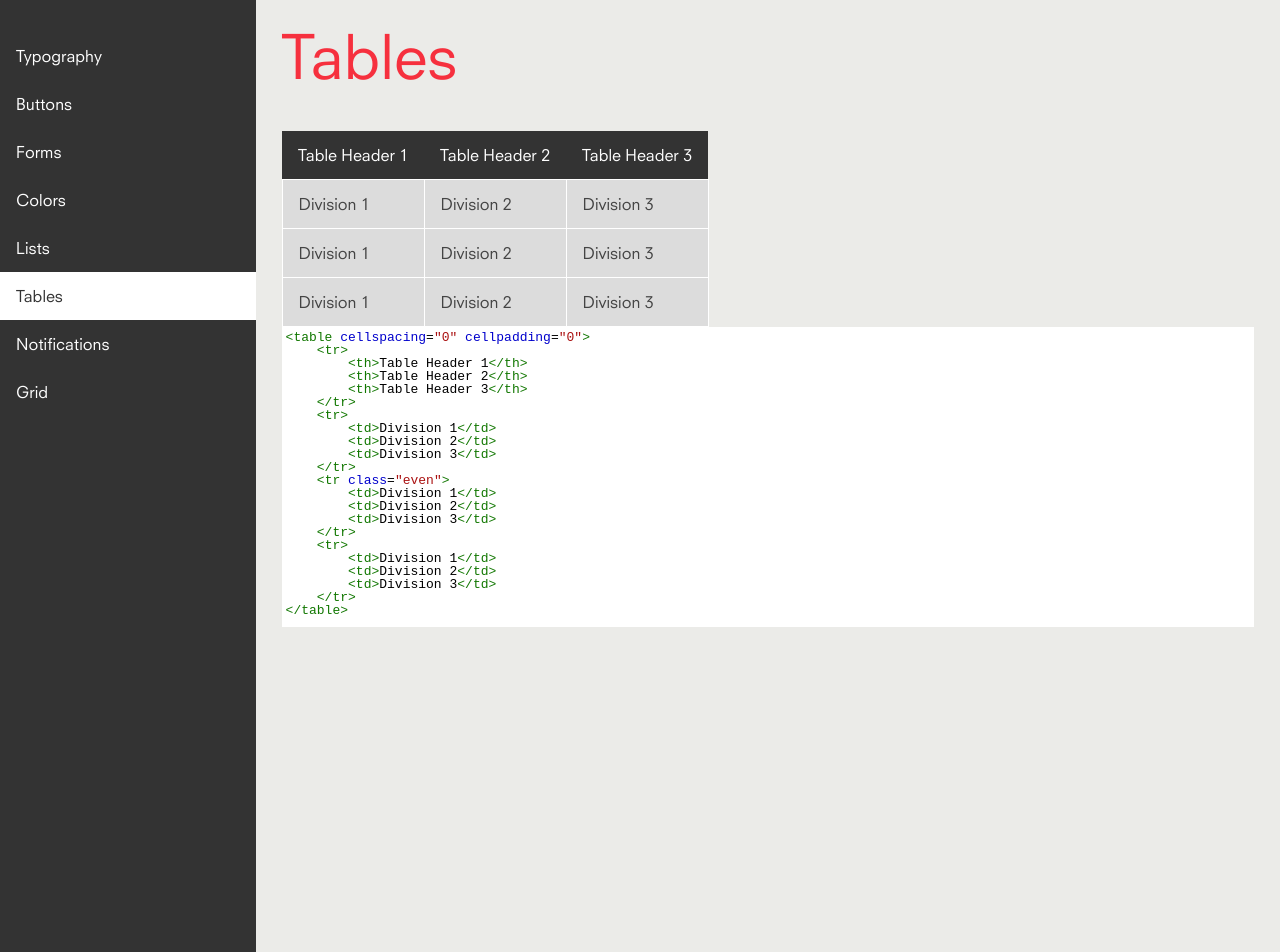
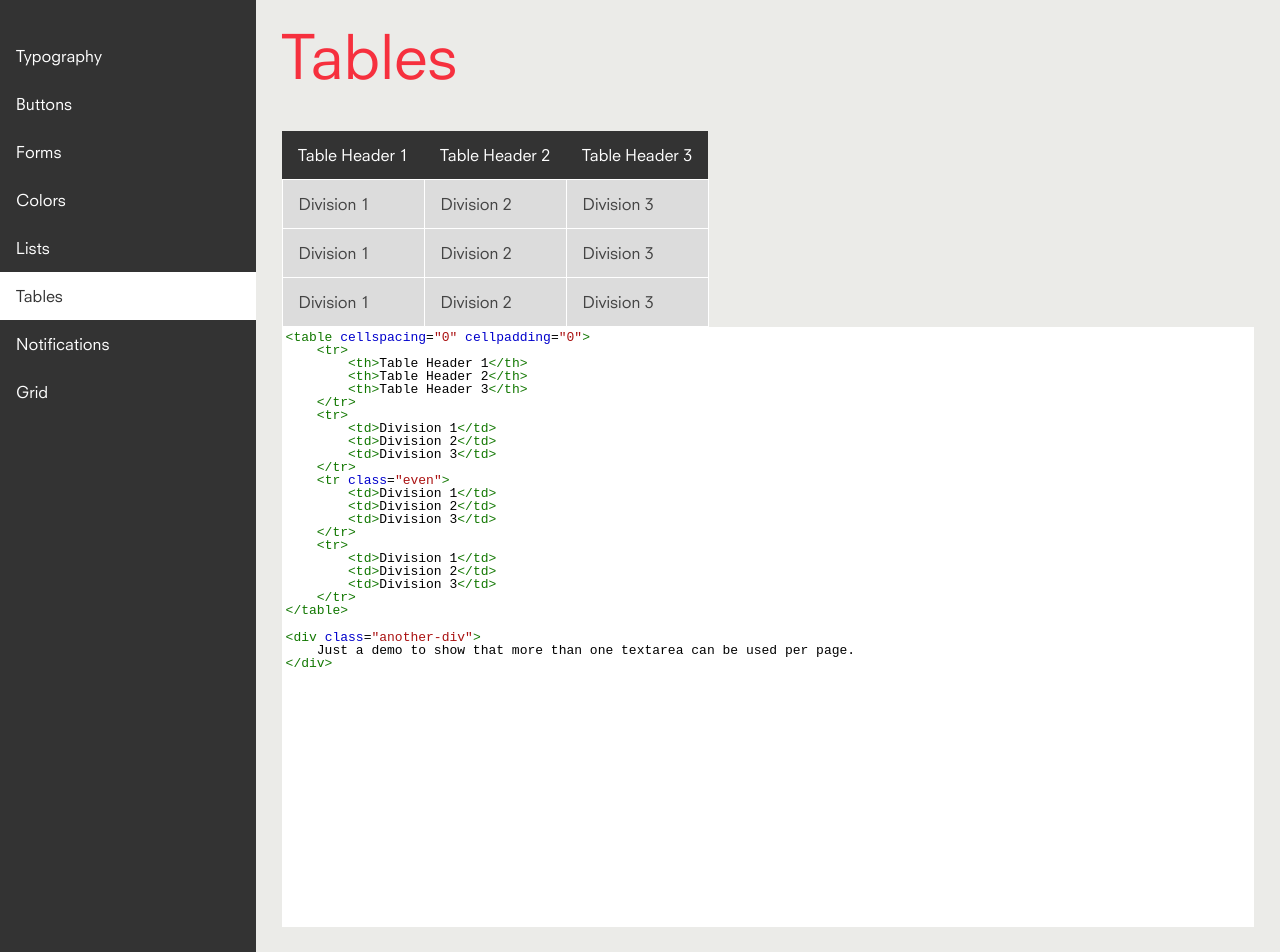
Before and after one commit to EMT/patterns, a Jekyll site: the page built from tables.html, in a window 1280 px wide and 952 px high. Built offline with Jekyll 4.4.1, drawn with Linux system fonts in a browser that asks for light colours; nearby versions of some CDN libraries.

Commit message:
Allow more than one code editor per page

```diff
--- a/_includes/head.html
+++ b/_includes/head.html
@@ -5,6 +5,7 @@
     <meta name="viewport" content="width=device-width">
     <meta name="description" content="{{ site.description }}">
     <link rel="canonical" href="{{ page.url | replace:'index.html','' | prepend: site.baseurl | prepend: site.url }}">
+    <script src="//ajax.googleapis.com/ajax/libs/jquery/1.11.1/jquery.min.js"></script>
 
 
 	<!-- This @font-face is declared here so the webfont path is correct on both the local and remote servers. -->
--- a/js/code-editor.js
+++ b/js/code-editor.js
@@ -1,5 +1,7 @@
-var myCodeMirror = CodeMirror.fromTextArea(document.getElementById("js-code-pattern"), {
-    lineNumbers: false,
-    mode: "xml",
-    htmlMode: true,
- });
+$(".js-code-pattern").each(function(){
+	var myCodeMirror = CodeMirror.fromTextArea($(this)[0], {
+	    lineNumbers: false,
+	    mode: "xml",
+	    htmlMode: true,
+	 });
+});
--- a/tables.html
+++ b/tables.html
@@ -28,7 +28,7 @@ layout: default
 		</tr>
 	</table>
 
-	<textarea id="js-code-pattern">
+	<textarea class="js-code-pattern">
 <table cellspacing="0" cellpadding="0">
 	<tr>
 		<th>Table Header 1</th>
@@ -53,4 +53,11 @@ layout: default
 </table>
 	</textarea>
 
+
+	<textarea class="js-code-pattern">
+<div class="another-div">
+	Just a demo to show that more than one textarea can be used per page.
+</div>
+	</textarea>
+
 </section>
```
